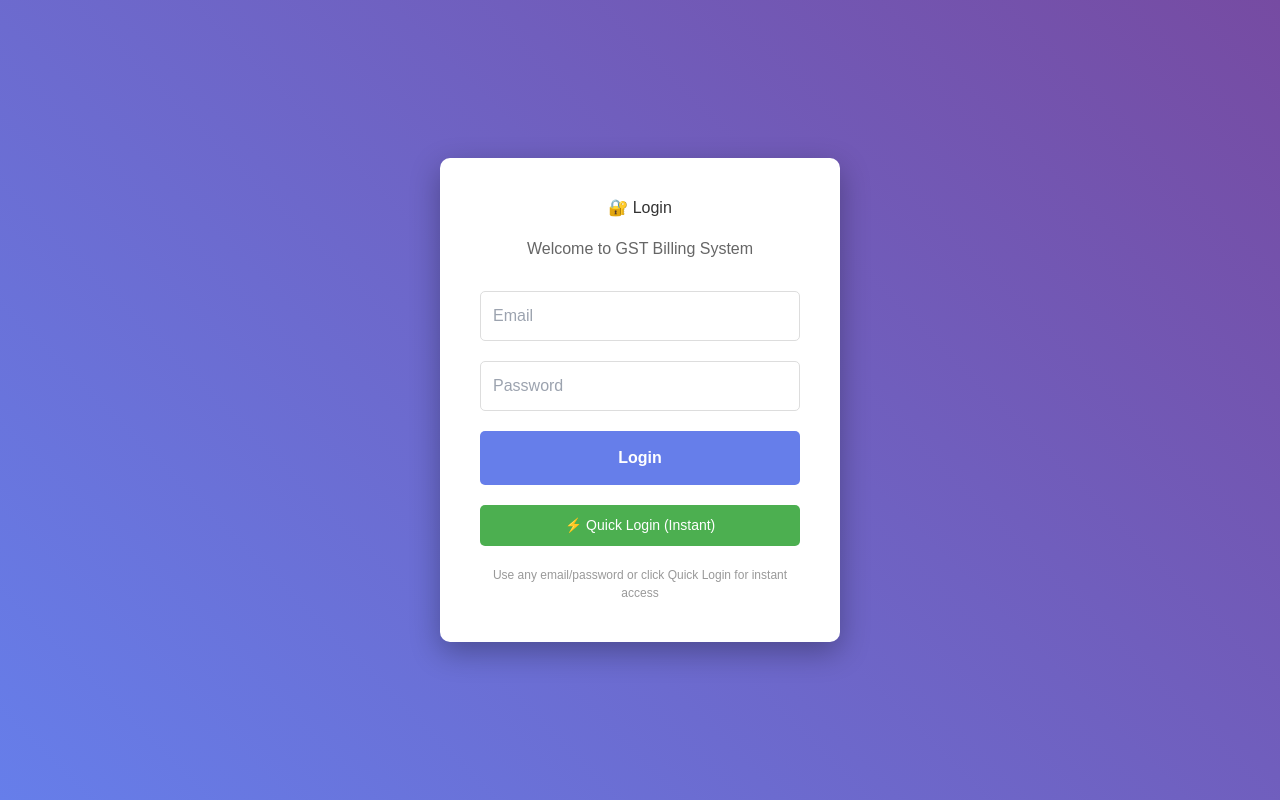
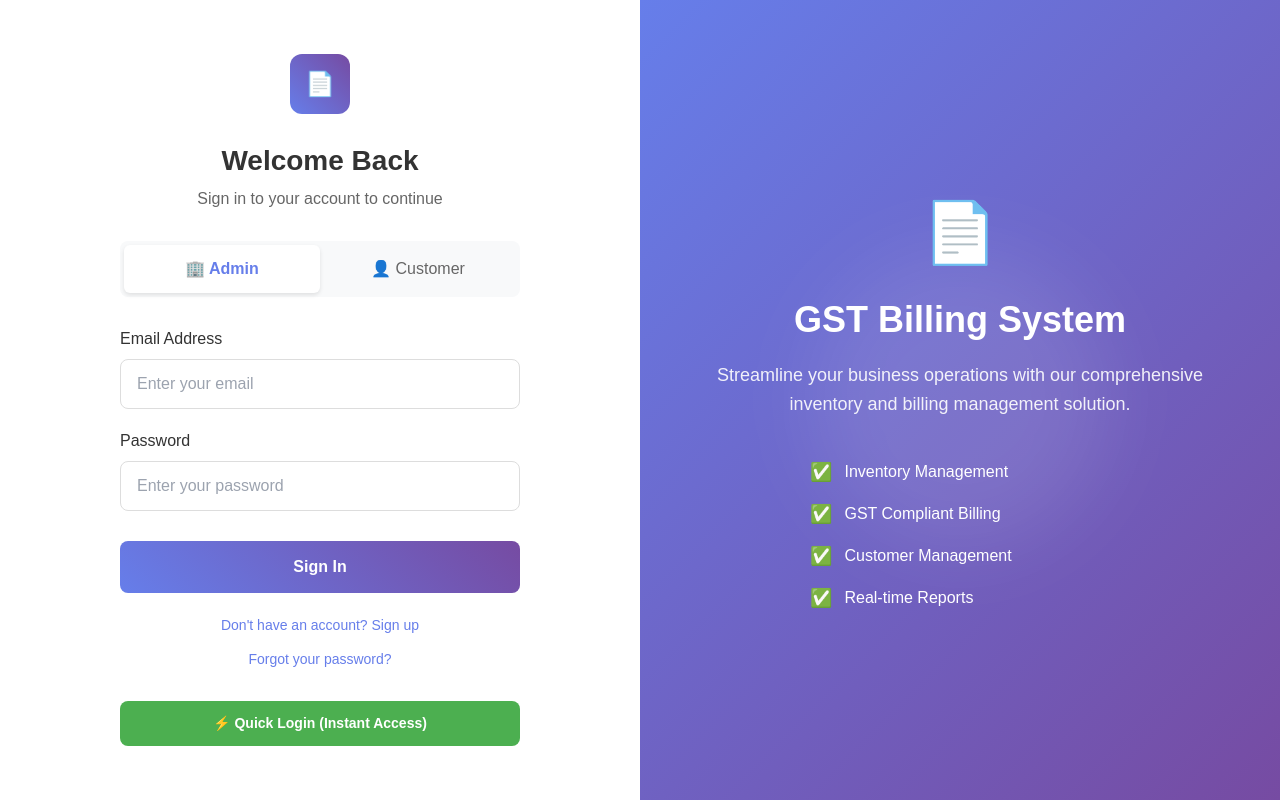
Before and after one commit to Akhilesh2006s/gst-frontend, a React (Vite) app: page /login in a window 1280 px wide. Built offline with nearby package versions, Linux system fonts and the light colour scheme.

Commit message:
Update login page to professional split layout design - matches original design with left form and right promotional section

```diff
--- a/src/components/auth/SimpleLoginPage.tsx
+++ b/src/components/auth/SimpleLoginPage.tsx
@@ -7,6 +7,7 @@ interface SimpleLoginPageProps {
 const SimpleLoginPage: React.FC<SimpleLoginPageProps> = ({ onLogin }) => {
   const [email, setEmail] = useState('');
   const [password, setPassword] = useState('');
+  const [userType, setUserType] = useState<'admin' | 'customer'>('admin');
   const [loading, setLoading] = useState(false);
   const [message, setMessage] = useState('');
 
@@ -33,9 +34,9 @@ const SimpleLoginPage: React.FC<SimpleLoginPageProps> = ({ onLogin }) => {
 
       if (data.success) {
         localStorage.setItem('isAuthenticated', 'true');
-        localStorage.setItem('userType', 'admin');
+        localStorage.setItem('userType', userType);
         localStorage.setItem('userData', JSON.stringify(data.user));
-        onLogin('admin');
+        onLogin(userType);
       } else {
         setMessage(data.message || 'Login failed');
       }
@@ -49,31 +50,124 @@ const SimpleLoginPage: React.FC<SimpleLoginPageProps> = ({ onLogin }) => {
   return (
     <div style={{
       minHeight: '100vh',
-      background: 'linear-gradient(45deg, #667eea 0%, #764ba2 100%)',
+      display: 'flex',
+      fontFamily: 'Arial, sans-serif'
+    }}>
+      {/* Left Section - Login Form */}
+      <div style={{
+        flex: 1,
+        background: 'white',
         display: 'flex',
         alignItems: 'center',
         justifyContent: 'center',
-      fontFamily: 'Arial, sans-serif'
+        padding: '40px'
       }}>
         <div style={{
-        background: 'white',
-        padding: '40px',
-        borderRadius: '10px',
-        boxShadow: '0 10px 30px rgba(0,0,0,0.3)',
+          maxWidth: '400px',
+          width: '100%'
+        }}>
+          {/* Icon */}
+          <div style={{
             textAlign: 'center',
-        maxWidth: '400px',
-        width: '90%'
+            marginBottom: '30px'
           }}>
-        <h1 style={{ color: '#333', marginBottom: '20px' }}>🔐 Login</h1>
-        <p style={{ color: '#666', marginBottom: '30px' }}>Welcome to GST Billing System</p>
+            <div style={{
+              width: '60px',
+              height: '60px',
+              background: 'linear-gradient(45deg, #667eea, #764ba2)',
+              borderRadius: '12px',
+              display: 'flex',
+              alignItems: 'center',
+              justifyContent: 'center',
+              margin: '0 auto 20px',
+              color: 'white',
+              fontSize: '24px',
+              fontWeight: 'bold'
+            }}>
+              📄
+            </div>
+          </div>
 
+          {/* Heading */}
+          <h1 style={{
+            color: '#333',
+            fontSize: '28px',
+            fontWeight: 'bold',
+            textAlign: 'center',
+            marginBottom: '10px'
+          }}>
+            Welcome Back
+          </h1>
+
+          <p style={{
+            color: '#666',
+            textAlign: 'center',
+            marginBottom: '30px',
+            fontSize: '16px'
+          }}>
+            Sign in to your account to continue
+          </p>
+
+          {/* User Type Selection */}
+          <div style={{
+            display: 'flex',
+            marginBottom: '30px',
+            background: '#f8f9fa',
+            borderRadius: '8px',
+            padding: '4px'
+          }}>
+            <button
+              type="button"
+              onClick={() => setUserType('admin')}
+              style={{
+                flex: 1,
+                padding: '12px',
+                border: 'none',
+                borderRadius: '6px',
+                background: userType === 'admin' ? 'white' : 'transparent',
+                color: userType === 'admin' ? '#667eea' : '#666',
+                cursor: 'pointer',
+                fontWeight: userType === 'admin' ? 'bold' : 'normal',
+                boxShadow: userType === 'admin' ? '0 2px 4px rgba(0,0,0,0.1)' : 'none',
+                display: 'flex',
+                alignItems: 'center',
+                justifyContent: 'center',
+                gap: '8px'
+              }}
+            >
+              🏢 Admin
+            </button>
+            <button
+              type="button"
+              onClick={() => setUserType('customer')}
+              style={{
+                flex: 1,
+                padding: '12px',
+                border: 'none',
+                borderRadius: '6px',
+                background: userType === 'customer' ? 'white' : 'transparent',
+                color: userType === 'customer' ? '#667eea' : '#666',
+                cursor: 'pointer',
+                fontWeight: userType === 'customer' ? 'bold' : 'normal',
+                boxShadow: userType === 'customer' ? '0 2px 4px rgba(0,0,0,0.1)' : 'none',
+                display: 'flex',
+                alignItems: 'center',
+                justifyContent: 'center',
+                gap: '8px'
+              }}
+            >
+              👤 Customer
+            </button>
+          </div>
+
+          {/* Error Message */}
           {message && (
             <div style={{
               background: '#ffebee',
               border: '1px solid #f44336',
               color: '#c62828',
               padding: '15px',
-            borderRadius: '5px',
+              borderRadius: '8px',
               marginBottom: '20px',
               fontSize: '14px'
             }}>
@@ -81,37 +175,56 @@ const SimpleLoginPage: React.FC<SimpleLoginPageProps> = ({ onLogin }) => {
             </div>
           )}
 
+          {/* Login Form */}
           <form onSubmit={handleSubmit}>
             <div style={{ marginBottom: '20px' }}>
+              <label style={{
+                display: 'block',
+                marginBottom: '8px',
+                color: '#333',
+                fontWeight: '500'
+              }}>
+                Email Address
+              </label>
               <input
                 type="email"
-              placeholder="Email"
+                placeholder="Enter your email"
                 value={email}
                 onChange={(e) => setEmail(e.target.value)}
                 required
                 style={{
                   width: '100%',
-                padding: '12px',
+                  padding: '12px 16px',
                   border: '1px solid #ddd',
-                borderRadius: '5px',
-                fontSize: '16px'
+                  borderRadius: '8px',
+                  fontSize: '16px',
+                  boxSizing: 'border-box'
                 }}
               />
             </div>
 
-          <div style={{ marginBottom: '20px' }}>
+            <div style={{ marginBottom: '30px' }}>
+              <label style={{
+                display: 'block',
+                marginBottom: '8px',
+                color: '#333',
+                fontWeight: '500'
+              }}>
+                Password
+              </label>
               <input
                 type="password"
-              placeholder="Password"
+                placeholder="Enter your password"
                 value={password}
                 onChange={(e) => setPassword(e.target.value)}
                 required
                 style={{
                   width: '100%',
-                padding: '12px',
+                  padding: '12px 16px',
                   border: '1px solid #ddd',
-                borderRadius: '5px',
-                fontSize: '16px'
+                  borderRadius: '8px',
+                  fontSize: '16px',
+                  boxSizing: 'border-box'
                 }}
               />
             </div>
@@ -121,41 +234,167 @@ const SimpleLoginPage: React.FC<SimpleLoginPageProps> = ({ onLogin }) => {
               disabled={loading}
               style={{
                 width: '100%',
-              padding: '15px',
-              background: loading ? '#ccc' : '#667eea',
+                padding: '14px',
+                background: 'linear-gradient(45deg, #667eea, #764ba2)',
                 color: 'white',
                 border: 'none',
-              borderRadius: '5px',
+                borderRadius: '8px',
                 fontSize: '16px',
+                fontWeight: 'bold',
                 cursor: loading ? 'not-allowed' : 'pointer',
-              fontWeight: 'bold'
+                opacity: loading ? 0.7 : 1
               }}
             >
-            {loading ? 'Logging in...' : 'Login'}
+              {loading ? 'Signing In...' : 'Sign In'}
             </button>
           </form>
 
-        <div style={{ marginTop: '20px' }}>
+          {/* Links */}
+          <div style={{
+            textAlign: 'center',
+            marginTop: '20px'
+          }}>
+            <div style={{ marginBottom: '10px' }}>
+              <a href="#" style={{
+                color: '#667eea',
+                textDecoration: 'none',
+                fontSize: '14px'
+              }}>
+                Don't have an account? Sign up
+              </a>
+            </div>
+            <div>
+              <a href="#" style={{
+                color: '#667eea',
+                textDecoration: 'none',
+                fontSize: '14px'
+              }}>
+                Forgot your password?
+              </a>
+            </div>
+          </div>
+
+          {/* Quick Login Option */}
+          <div style={{
+            marginTop: '30px',
+            textAlign: 'center'
+          }}>
             <button
               onClick={() => window.location.href = '/instant-login'}
               style={{
                 width: '100%',
-              padding: '10px',
+                padding: '12px',
                 background: '#4caf50',
                 color: 'white',
                 border: 'none',
-              borderRadius: '5px',
+                borderRadius: '8px',
                 fontSize: '14px',
-              cursor: 'pointer'
+                cursor: 'pointer',
+                fontWeight: 'bold'
               }}
             >
-            ⚡ Quick Login (Instant)
+              ⚡ Quick Login (Instant Access)
             </button>
           </div>
+        </div>
+      </div>
 
-        <p style={{ color: '#999', fontSize: '12px', marginTop: '20px' }}>
-          Use any email/password or click Quick Login for instant access
+      {/* Right Section - Promotional */}
+      <div style={{
+        flex: 1,
+        background: 'linear-gradient(135deg, #667eea 0%, #764ba2 100%)',
+        display: 'flex',
+        alignItems: 'center',
+        justifyContent: 'center',
+        padding: '40px',
+        position: 'relative',
+        overflow: 'hidden'
+      }}>
+        {/* Background Pattern */}
+        <div style={{
+          position: 'absolute',
+          top: '50%',
+          left: '50%',
+          transform: 'translate(-50%, -50%)',
+          width: '300px',
+          height: '300px',
+          background: 'rgba(255,255,255,0.1)',
+          borderRadius: '50%',
+          filter: 'blur(40px)'
+        }}></div>
+
+        <div style={{
+          textAlign: 'center',
+          color: 'white',
+          position: 'relative',
+          zIndex: 1
+        }}>
+          {/* Icon */}
+          <div style={{
+            fontSize: '60px',
+            marginBottom: '20px'
+          }}>
+            📄
+          </div>
+
+          {/* Title */}
+          <h1 style={{
+            fontSize: '36px',
+            fontWeight: 'bold',
+            marginBottom: '20px'
+          }}>
+            GST Billing System
+          </h1>
+
+          {/* Description */}
+          <p style={{
+            fontSize: '18px',
+            marginBottom: '40px',
+            opacity: 0.9,
+            lineHeight: '1.6'
+          }}>
+            Streamline your business operations with our comprehensive inventory and billing management solution.
           </p>
+
+          {/* Features */}
+          <div style={{
+            textAlign: 'left',
+            maxWidth: '300px',
+            margin: '0 auto'
+          }}>
+            <div style={{
+              display: 'flex',
+              alignItems: 'center',
+              marginBottom: '15px'
+            }}>
+              <span style={{ marginRight: '12px', fontSize: '18px' }}>✅</span>
+              <span>Inventory Management</span>
+            </div>
+            <div style={{
+              display: 'flex',
+              alignItems: 'center',
+              marginBottom: '15px'
+            }}>
+              <span style={{ marginRight: '12px', fontSize: '18px' }}>✅</span>
+              <span>GST Compliant Billing</span>
+            </div>
+            <div style={{
+              display: 'flex',
+              alignItems: 'center',
+              marginBottom: '15px'
+            }}>
+              <span style={{ marginRight: '12px', fontSize: '18px' }}>✅</span>
+              <span>Customer Management</span>
+            </div>
+            <div style={{
+              display: 'flex',
+              alignItems: 'center'
+            }}>
+              <span style={{ marginRight: '12px', fontSize: '18px' }}>✅</span>
+              <span>Real-time Reports</span>
+            </div>
+          </div>
+        </div>
       </div>
     </div>
   );
```
Lines whose indentation alone changed are shown as unchanged.
